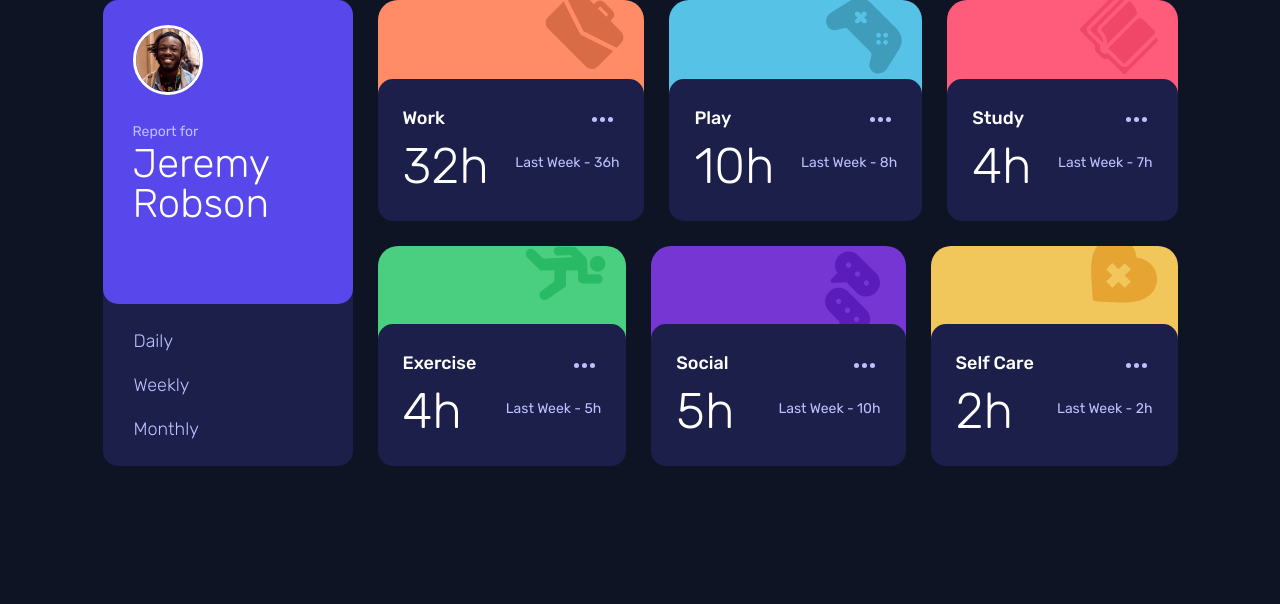
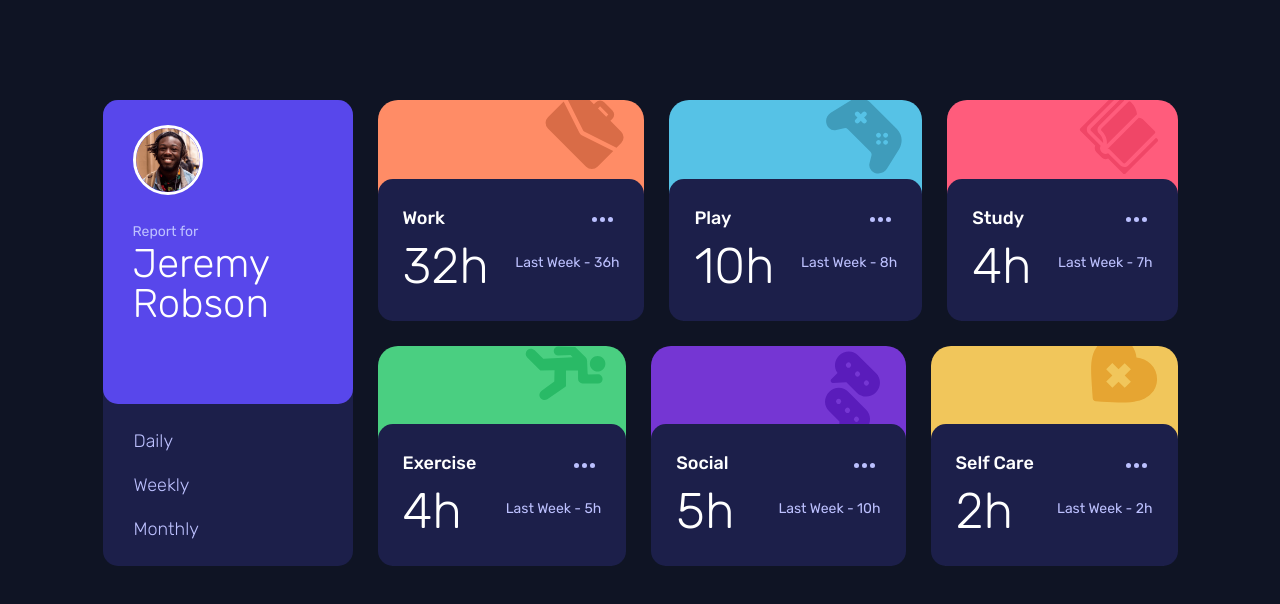
Before and after one commit to GabrielOJorge/time-tracking-dashboard, a plain HTML site: page index.html in a window 1280 px wide. Drawn offline with Linux system fonts and the light colour scheme.

Commit message:
Style main to work on screens with a min-width of 1200px

```diff
--- a/src/style/elements/base.css
+++ b/src/style/elements/base.css
@@ -7,8 +7,9 @@ body {
 
 main {
   display: grid;
-  grid-template-columns: 25rem 80rem;
-  grid-template-areas: "profile-card card-wrapper";
+  padding: 10rem 0;
+  grid-template-columns: 90vw;
+  grid-template-areas: "profile-card";
   gap: 2.5rem;
 }
 
@@ -23,11 +24,10 @@ button {
   cursor: pointer;
 }
 
-@media screen and (max-width: 1200px) {
+@media (min-width: 1200px) {
   main {
-    padding: 10rem 0;
-    grid-template-columns: 90vw;
-    grid-template-areas: "profile-card"
-                         "card-wrapper";
+    display: grid;
+    grid-template-columns: 25rem 80rem;
+    grid-template-areas: "profile-card card-wrapper";
   }
 }
```
